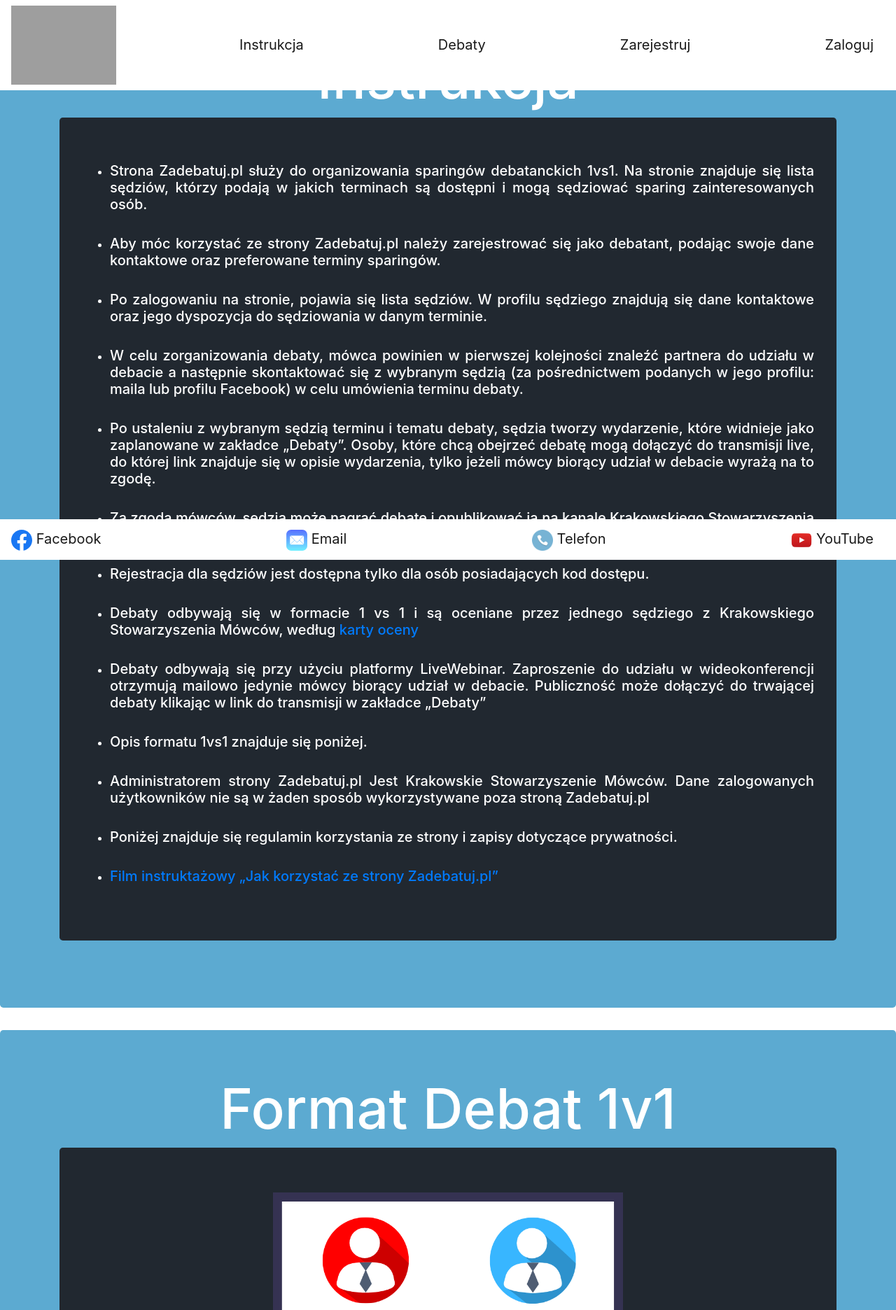
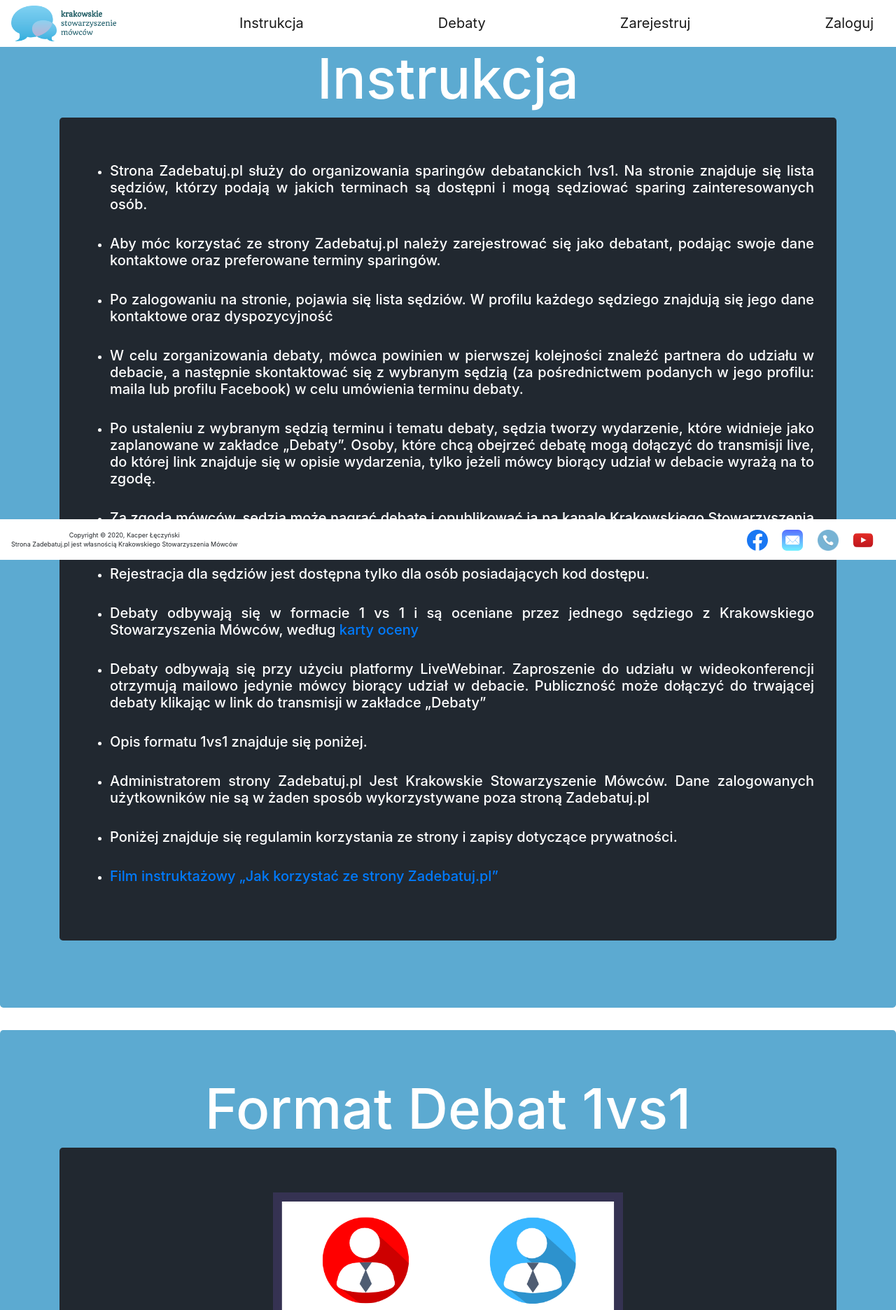
Before and after one commit to kacperleczynski/zadebatuj, a Django app: page /instruction/ in a window 1280 px wide. Shown: the top 1872 px of the page at 70% size. Run offline with Django 3.2, Linux system fonts and the light colour scheme; some libraries are stand-ins or nearby versions; grey boxes are pictures that could not be loaded.

Commit message:
first commit

```diff
--- a/ksm_app/forms.py
+++ b/ksm_app/forms.py
@@ -58,9 +58,9 @@ class JudgesForm(forms.ModelForm):
             'dyspozycyjnosc','opis', 'facebook']
 
 class DebatantsBattleForm(forms.ModelForm):
-    data = forms.DateField(input_formats = settings.DATE_INPUT_FORMATS,
-                           widget = forms.TextInput(attrs={'placeholder':'dd.mm.rr'}))
+    data = forms.DateField(widget = forms.TextInput(attrs={'placeholder':'RRRR-MM-DD'}))
     transmisja = forms.URLField(required = False)
+    godzina = forms.TimeField(widget = forms.TextInput(attrs={'placeholder':'gg:mm'}))
     class Meta:
         model = DebatantsBattle
         fields = ['user1','user2','judge','data','godzina','transmisja']
--- a/ksm_site/settings.py
+++ b/ksm_site/settings.py
@@ -23,9 +23,9 @@ TEMPLATES_DIR = os.path.join(BASE_DIR, 'templates')
 SECRET_KEY = '8ie1hb*7d7j8ay0z@)7^!_gt(xns0wo1o%i!4nh9_hpjtt(e1='
 
 # SECURITY WARNING: don't run with debug turned on in production!
-DEBUG = True
+DEBUG = False
 
-ALLOWED_HOSTS = []
+ALLOWED_HOSTS = ["www.zadebatuj.pl"]
 
 
 # Application definition
--- a/static/js/stoper.js
+++ b/static/js/stoper.js
@@ -163,7 +163,7 @@
     function adVocem() {
         clearInterval(interval);
         started = false;
-        minuty = 1;
+        minuty = 2;
         sekundy = 0;
         $('#timer').find('.timer-minutes').text(minuty);
         $('#timer').find('.timer-seconds').text("0" + sekundy);
@@ -191,7 +191,7 @@
             $('.joker-controls').show();
         clearInterval(intervalJoker);
         $('.joker-timer').show();
-        minutyJoker = 0;
+        minutyJoker = 2;
         sekundyJoker = 30;
         $('#timer').find('.joker-minutes').text(minutyJoker);
         $('#timer').find('.joker-seconds').text(sekundyJoker);
--- a/templates/ksm_app/base.html
+++ b/templates/ksm_app/base.html
@@ -15,7 +15,7 @@
   transform: translate(-50%, -50%);
   color: white;
   text-shadow: -1px 0 black, 0 1px black, 1px 0 black, 0 -1px black;
-  font-family:'Oxygen';
+  font-family:'Arial';
 
 }
 .hero-text h1{
@@ -23,6 +23,7 @@
 }
 .hero-text h2{
   font-size: 25px;
+  font-family: 'Heuristica';
 }
 
 .bg {
@@ -62,6 +63,27 @@
   border-bottom: 2px solid #8c8e9c;
   font-size: 150%;
 }
+#me{
+  font-size: 9px;
+  text-align: center
+}
+
+#icon1:hover{
+  width: 40px;
+  height: 40px;
+}
+#icon2:hover{
+  width: 40px;
+  height: 40px;
+}
+#icon3:hover{
+  width: 40px;
+  height: 40px;
+}
+#icon4:hover{
+  width: 40px;
+  height: 40px;
+}
 
 
 
@@ -77,8 +99,7 @@
 </head>
   <body>
     <nav class="navbar fixed-top navbar-light" style="background-color: white;">
-        <a id=logo href="{% url 'ksm_app:base' %}"><img
-                src="https://scontent.fktw1-1.fna.fbcdn.net/v/t1.15752-9/s2048x2048/61695035_726278214470494_3799809462861037568_n.png?_nc_cat=106&_nc_sid=b96e70&_nc_ohc=cRUqJToZ_oMAX9kYMPB&_nc_ht=scontent.fktw1-1.fna&oh=550d77036075bfac270bd401ed84b5ec&oe=5ECB3F87"
+        <a id=logo href="{% url 'ksm_app:base' %}"><img src="/static/images/logo.png"
                 class="img-fluid" alt="Responsive image" width="150"></a>
 
         {% if user.is_authenticated %}
@@ -114,19 +135,26 @@
         {% endif %}
     </nav>
 
+
     <nav class="navbar fixed-bottom navbar-light" style="background-color: white;">
-      <a class="navbar-brand" href="https://www.facebook.com/ksmowcow/">
-        <img src="/static/images/facebook.svg" width="30" height="30" alt=""> Facebook
+    <div id='me'>
+        Copyright &copy; 2020, Kacper Łęczyński <br>
+        Strona Zadebatuj.pl jest własnością Krakowskiego Stowarzyszenia Mówców
+    </div>
+    <div>
+      <a class="navbar-brand" href="https://www.facebook.com/ksmowcow/ " target="_blank">
+        <img id='icon1' src="/static/images/facebook.svg" width="30" height="30" alt="">
       </a>
       <a class="navbar-brand" href="mailto:ksmowcow@gmail.com">
-        <img  src="/static/images/email.svg" width="30" height="30" alt=""> Email
+        <img id='icon2' src="/static/images/email.svg" width="30" height="30" alt="">
       </a>
       <a class="navbar-brand" href="{% url 'ksm_app:phone' %}">
-        <img src="/static/images/phone.svg.png" width="30" height="30" alt=""> Telefon
+        <img id='icon3' src="/static/images/phone.svg.png" width="30" height="30" alt="">
       </a>
-      <a id=twitch class="navbar-brand" href="https://www.youtube.com/channel/UCd2KIvR-DMDGMT_ce2gJzAw">
-        <img src="/static/images/yt.svg.png" width="30" height="30" alt=""> YouTube
+      <a class="navbar-brand" href="https://www.youtube.com/channel/UCd2KIvR-DMDGMT_ce2gJzAw " target="_blank">
+        <img id='icon4' src="/static/images/yt.svg.png" width="30" height="30" alt="">
       </a>
+    </div>
     </nav>
     {% block body_block %}
     <div id="carouselExampleControls" class="carousel slide" data-ride="carousel">
--- a/templates/ksm_app/battle_form.html
+++ b/templates/ksm_app/battle_form.html
@@ -24,7 +24,9 @@
           Debatant 1:{{form.user1}} <h4>vs</h4> Debatant 2:{{form.user2}}<br><br>
           Link do transmisji:{{form.transmisja}}<br><br>
           Data: {{form.data}}<br><br>
+          <p>Data powinna być w forma (RRRR-MM-DD)</p>
           Godzina: {{form.godzina}}<br><br>
+          <p>Godzina powinna być w formacie (GG:MM)</p>
           Sędziuje: {{form.judge}}<br><br>
 
         <button type="submit" class="btn btn-outline-info">Zatwierdź</button>
--- a/templates/ksm_app/debatants_detail.html
+++ b/templates/ksm_app/debatants_detail.html
@@ -33,7 +33,7 @@
             <span class="white-text">Miasto:</span><span class="yellow-color"> {{debatants.miasto}}</span><br>
             <span class="white-text">Szkoła:</span><span class="yellow-color"> {{debatants.szkoła}}</span><br>
             <span class="white-text">Organizacja:</span><span class="yellow-color"> {{debatants.organizacja}}</span><br>
-            <span class="white-text">Profil:</span><span><a href="{{debatants.facebook}}"> Facebook</a></span><br>
+            <span class="white-text">Profil:</span><span><a href="{{debatants.facebook}}" target="_blank"> Facebook</a></span><br>
             <span class="white-text">Opis:</span><span class="yellow-color"> {{debatants.opis}}</span><br>
             <span class="white-text">Terminy sparingów:</span><span class="yellow-color"> {{debatants.terminy}}</span><br>
             <div class="btn-group">
--- a/templates/ksm_app/instrukcja.html
+++ b/templates/ksm_app/instrukcja.html
@@ -47,13 +47,12 @@
            sparingów.
         </h3></li><br>
         <li><h3>
-          Po zalogowaniu na stronie, pojawia się lista sędziów. W profilu
-          sędziego znajdują się dane kontaktowe oraz jego dyspozycja do
-          sędziowania w danym terminie.
+          Po zalogowaniu na stronie, pojawia się lista sędziów. W profilu każdego
+          sędziego znajdują się jego dane kontaktowe oraz dyspozycyjność
         </h3></li><br>
         <li><h3>
          W celu zorganizowania debaty, mówca powinien w pierwszej kolejności
-         znaleźć partnera do udziału w debacie a następnie skontaktować się z
+         znaleźć partnera do udziału w debacie, a następnie skontaktować się z
          wybranym sędzią (za pośrednictwem podanych w jego profilu: maila lub
          profilu Facebook) w celu umówienia terminu debaty.
       </h3></li><br>
@@ -75,7 +74,7 @@
       <li><h3>
         Debaty odbywają się w formacie 1 vs 1 i są oceniane przez jednego
         sędziego z Krakowskiego Stowarzyszenia Mówców, według
-        <a href="https://drive.google.com/file/d/1bO6r0nl8WJsyekh3jo2wV2kpJIpgoMdU/view?fbclid=IwAR1y2uATHOi9WZHlwjtqmAY1YFhmlNsGwrLUthga_jvGOFZ_o1WgfFyd6t0" download> karty oceny</a>
+        <a href="https://drive.google.com/file/d/18iK-S7i1Op4DQCIYAZzBr0AE_GBtoNbY/view?fbclid=IwAR3qtcAL58zCzoqyfGnrGsNZccYj27HtKYWHRjDAx8AHPJUaD5J7vv0DVQo" target="_blank" download> karty oceny</a>
       </h3></li><br>
       <li><h3>
         Debaty odbywają się przy użyciu platformy LiveWebinar.
@@ -95,21 +94,22 @@
         Poniżej znajduje się regulamin korzystania ze strony i zapisy dotyczące
         prywatności.
       </h3></li><br>
-      <li><h3><a href="#">Film instruktażowy „Jak korzystać ze strony Zadebatuj.pl”</a></h3></li>
+      <li><h3><a href="https://www.youtube.com/watch?v=-TSqgAxHY1k&feature=youtu.be&fbclid=IwAR0KgDbaoELvv41I2e0tZ-_EiTaDF-C6bOwa1JjYH2gJEC7QMl3syYAEO3A " target="_blank">
+          Film instruktażowy „Jak korzystać ze strony Zadebatuj.pl”</a></h3></li>
       </ul>
     </div>
   </div>
 </div>
 <div id=central class="jumbotron">
   <div class="container">
-      <h1>Format Debat 1v1</h1>
+      <h1>Format Debat 1vs1</h1>
     <div id=jumbotron1 class="jumbotron">
       <img class='photo' src="/static/images/vs.png" width="500" height="500" alt=""><br><br>
       <ul>
         <li><h4>
           Mowy Wprowadzające</h4><h3>Mówcy propozycji i opozycji rozpoczynają
           dyskusję od wprowadzenia do tematu debaty. Mówca powinien w tym miejscu:
-          Wyznaczyć ramy dyskusji, określić co jest w niej najważniejsze oraz
+          wyznaczyć ramy dyskusji, określić co jest w niej najważniejsze oraz
           kogo ona dotyczy, na jakich płaszczyznach będzie rozpatrywana.
           W pierwszej mowie powinny pojawić się definicje pomagające zbudować
           wspólne wyobrażenie o danym temacie, nakreślenie swojej linii
@@ -129,9 +129,9 @@
           zakończenie wypowiedzi.
         </h3></li><br>
         <li><h4>
-          Mowy Argumentacyjne</h4><h3>Następnym elementem są 5 minutowe mowy Argumentacyjne.
+          Mowy argumentacyjne</h4><h3>Następnym elementem są 5 minutowe mowy Argumentacyjne.
           Na tym etapie mówcy rozwijają swoje stanowisko w danym temacie.
-          Jest to mowa w której powinna pojawić się właściwa linia argumentacyjna.
+          Jest to mowa, w której powinna pojawić się właściwa linia argumentacyjna.
           Mówcy mogą w tym miejscu odnosić się do tego co powiedział rywal, ale
           powinni raczej skupić się na swoich argumentach.
         </h3></li><br>
@@ -139,13 +139,13 @@
           Runda pytań</h4><h3>Po mowach argumentacyjnych powtarzamy rundę pytań.
         </h3></li><br>
         <li><h4>
-          Podsumowanie</h4><h3>Na zakończenie debaty, każdy z mówców ma 2 minuty czasu
-          by podsumować to co się na niej wydarzyło. Może Powiedzieć co jego
-          zdaniem było w tej dyskusji najważniejsze i zważyć pojawiające się
-          argumenty.
+          Podsumowanie</h4><h3>Na zakończenie debaty każdy z mówców ma 2 minuty czasu,
+          by podsumować, to co się na niej wydarzyło w jej trakcje.W tym miejscu
+          warto powiedzieć, co zdaniem mówcy było w tej dyskusji najważniejsze i
+          zważyć pojawiające się w niej argumenty.
         </h3></li><br>
         <li><h4>
-          Ogólne</h4><h3>Każdy z mówców ma zatem 12 minut właściwego wystąpienia
+          W skrócie</h4><h3>Każdy z mówców ma zatem 12 minut właściwego wystąpienia
           oraz 4 minuty przeznaczone na zadawanie pytań. Debatę rozpoczyna
           mówca propozycji a kończy mówca opozycji. Format ten nie przewiduje
           zadawania pytań w trakcie wystąpień, by umożliwić debatantom pełne
@@ -153,7 +153,7 @@
           wchodzić w dialog z przeciwnikiem sprawiają, że debata staje się
           bardziej dynamiczna.
         </h3></li><br>
-        <li><h3><a href="#">Film instruktarzowy „Debaty w formacie 1vs1”</a></h3></li>
+        <li><h3><a href="#">Film instruktażowy „Debaty w formacie 1vs1”</a></h3></li>
       </ul>
     </div>
   </div>
@@ -162,26 +162,26 @@
   <div class="container">
       <h1>Sposób oceniania</h1>
     <div id=jumbotron1 class="jumbotron">
-      <img class='photo' src="/static/images/karta.png" width="550" height="550" alt=""><br><br>
-      <h3><a href="https://drive.google.com/file/d/1bO6r0nl8WJsyekh3jo2wV2kpJIpgoMdU/view?fbclid=IwAR1y2uATHOi9WZHlwjtqmAY1YFhmlNsGwrLUthga_jvGOFZ_o1WgfFyd6t0" download> Karta oceny</a></h3>
+      <img class='photo' src="/static/images/karta1.png" width="550" height="550" alt=""><br><br>
+      <h3><a href="https://drive.google.com/file/d/18iK-S7i1Op4DQCIYAZzBr0AE_GBtoNbY/view?fbclid=IwAR3qtcAL58zCzoqyfGnrGsNZccYj27HtKYWHRjDAx8AHPJUaD5J7vv0DVQo" target="_blank" download> Karta oceny</a></h3>
       <br>
       <ul>
         <li><h4>
           Struktura: oceniana pod kątem uporządkowania treści w wypowiedzi
-          mówcy. Czy mowa jest dobrze przemyślana, czy płynnie wprowadza
-          słuchacza w następujące treści wystąpienia</h4><br>
-          <h3>0- Mowa nieuporządkowana, treści wrzucane są bez namysłu i sensu w
-          ich następowaniu.<br>
-          1- Pojawiają się zalążki struktury, nie ma problemów ze zrozumieniem
+          mówcy.W tej części ocenia się m.in. czy mowa jest dobrze przemyślana, czy płynnie wprowadza
+          słuchacza w treść wystąpienia.</h4><br>
+          <h3>0- Mowa nieuporządkowana, treści wrzucane są bez namysłu, w
+          następujących po sobie częściach nie widać ciągu logicznego<br>
+          1- Pojawiają się zalążki struktury, nie ma problemów ze zrozumieniem,
           o co chodzi w mowie. <br>
           2- Mowa dobrze ustrukturyzowana, przemyślana.</h3>
         </li><br>
         <li><h4>
-          Wypełnienie roli w tej części debaty: Czy mówca wprowadza elementy
+          Wypełnienie roli w tej części debaty: czy mówca wprowadza elementy
           niezbędne na danym etapie dyskusji, dobrze wykorzystuje swój czas?</h4><br>
-          <h3>0- Nie wypełnienie roli przypadającej na tę część debaty. <br>
-          1- Wypełnienie części . <br>
-          2- Adekwatne wypełnienie swojej roli do danego miejsca w debacie .</h3>
+          <h3>0- Niewypełnienie roli przypadającej na tę część debaty. <br>
+          1- Wypełnienie roli w części. <br>
+          2- Adekwatne wypełnienie swojej roli w tej części debaty.</h3>
         </li><br>
         <li><h4>
           Merytoryka wypowiedzi:
@@ -192,16 +192,17 @@
           1- Pojawiają się założenia i są uprawdopodabniane. <br>
           2- Mowa merytoryczna, dobre, adekwatne założenia, oparte na faktach,
           względnie udowodnione. <br>
-          3- dobre adekwatne założenia, pojawiają się fakty, dobre udowodnienie. <br>
-          4- dodatkowo pojawiają się szczególnie ważne dla debaty argumenty.
+          3- Dobre, adekwatne założenia. Pojawiają się fakty, które są należycie
+          udowodnione. (albo coś w ten deseń, żeby nie było dobre dobre)  <br>
+          4- Dodatkowo pojawiają się szczególnie ważne dla debaty argumenty.
         </h3>
         </li><br>
-        <li><h4>wpływ na debatę: Poziom w jakim mówca w danym momencie wpływa
+        <li><h4>Wpływ na debatę: poziom, w jakim mówca w danym momencie wpływa
                 na przebieg debaty, czy treści przez niego podnoszone mają
                 szczególne znaczenie dla losów debaty, wprowadzają do niej
                 ważne wątki lub płaszczyzny?</h4> <br>
                 <h3>0- Bez wpływu na debatę (mowy mogłoby nie być)
-          1- Pojawiają się tylko najoczywistsze kwestie nie mające szczególnego
+          1- Pojawiają się tylko najoczywistsze kwestie, niemające szczególnego
           wpływu na przebieg debaty. <br>
           2- Mówca wprowadza nowe atrakcyjne kwestie, argumenty, które
           przybliżają go do zwycięstwa. <br>
@@ -213,7 +214,7 @@
           do 2 pkt proporcjonalnie) </h3>
         </li> <br>
         <li><h4>
-          Responswyność: Poziom radzenia sobie z zadawaniem i odpowiadaniem na pytania.
+          Responsywność: poziom radzenia sobie z zadawaniem i odpowiadaniem na pytania.
         </h4> <br>
         <h3>0- Pytania zadawane nieumiejętnie, niejasne
             (analogicznie odpowiedzi) <br>
@@ -228,10 +229,10 @@
       <h3>
         0- Pytania nie odnoszą się do tematu, są zbędne
         (analogicznie odpowiedzi) <br>
-        1- Pytania są adekwatne i dobrze skonstruowane
-        (analogicznie odpowiedzi) <br>
-        2- Bardzo dobre pytania, trafiające w sedno wypowiedzi przeciwnika
-        (analogicznie odpowiedzi)
+        1- Dobrze skonstruowane pytania, ale brak
+        polemiki (analogicznie odpowiedzi)<br>
+        2- Pojawiają się trafne pytania i
+        wynika z nich dalsza dyskusja (analogicznie odpowiedzi)
       </h3>
     </li> <br>
     <li><h4>
@@ -249,14 +250,14 @@
     </h4> <br>
     <h3>
       10 punktów do rozdysponowania pomiędzy dwóch mówców. Werdykt może
-      przybrać formę: 6:4/7:3/8:2/9:1/10:0 jednak nigdy nie 5:5
+      przybrać formę: 6:4/7:3/8:2/9:1/10:0, jednak nigdy nie 5:5
     </h3>
     </li> <br>
     <li><h4>
       Argumentacja:
     </h4> <br>
     <h3>
-      0-2 Brak argumentów, pojawiają się jedynie stwierdzenia (state) <br>
+      0-2 Brak argumentów, pojawiają się jedynie stwierdzenia (state'y). <br>
       2-4 Argumenty mają poprawną strukturę, brakuje im analizy. <br>
       4-6 Argumenty są odpowiednio przeanalizowane i uprawdopodobnione.
       Dobra struktura. <br>
@@ -294,9 +295,9 @@
             prawdziwych danych osobowych</h3>
         </li><br>
         <li>
-          <h3>Nagrywanie całości lub fragmentów debat organizowanych w
-            ramach platformy zadebatuj.pl dla osób nie będących organizatorem
-            debaty będą zakazane.</h3>
+          <h3>zabronione jest nagrywanie całości lub fragmentów debat
+          organizowanych w ramach platformy zadebatuj.pl przez osoby inne
+          niż sędziowie</h3>
         </li><br>
         <li><h3>
           Użytkownik, który deklaruje chęć wzięcia udziału w debacie w danym terminie,
--- a/templates/ksm_app/live.html
+++ b/templates/ksm_app/live.html
@@ -31,7 +31,7 @@
       {% if battle.transmisja %}
         <h5><a href="{{ battle.transmisja }}">Transmisja Live</a></h5>
       {% else %}
-        <h5>Link pojawi się jak transmisja bedzie live</h5>
+        <h5>Link do transmisji pojawi się wkrótce</h5>
       {% endif %}
       <h5>Sędziuje: {{battle.judge}}</h5>
 
--- a/templates/ksm_app/register_debatants.html
+++ b/templates/ksm_app/register_debatants.html
@@ -41,12 +41,14 @@
             <span class="input-group-text" id="basic-addon1">Nazwa użytkownika</span>
           </div>
           {{ user_form.username }}
+          <p>Uwaga! Nazwa użytkownika bez spacji</p>
         </div>
         <div class="input-group mb-3">
           <div class="input-group-prepend">
             <span class="input-group-text" id="basic-addon1">Hasło</span>
           </div>
           {{user_form.password }}
+          <p>Hasło najlepiej składające się z więcej niż 6 znaków</p>
         </div>
         <div class="input-group mb-3">
           <div class="input-group-prepend">
--- a/templates/ksm_app/register_judges.html
+++ b/templates/ksm_app/register_judges.html
@@ -43,12 +43,14 @@
             <span class="input-group-text" id="basic-addon1">Nazwa użytkownika</span>
           </div>
           {{ user_form.username }}
+          <p>Uwaga! Nazwa użytkownika bez spacji</p>
         </div>
         <div class="input-group mb-3">
           <div class="input-group-prepend">
             <span class="input-group-text" id="basic-addon1">Hasło</span>
           </div>
           {{user_form.password }}
+          <p>Hasło najlepiej składające się z więcej niż 6 znaków</p>
         </div>
         <div class="input-group mb-3">
           <div class="input-group-prepend">
@@ -102,7 +104,7 @@
           <div class="input-group-prepend">
             <span class="input-group-text" id="basic-addon1">Dyspozycyjność</span>
           </div>
-          {{ debatants_form.dyspozycyjnosc }}
+          {{ judges_form.dyspozycyjnosc }}
         </div>
         Akceptuje Regulamin:(<a href="{% url 'ksm_app:instruction' %}">Regulamin</a>)
         {{ judges_form.accept }}<br><br>
```
Also changed, not shown: templates/ksm_app/debatants_list.html (+6 -7 lines), templates/ksm_app/index.html (+4 -22 lines), templates/ksm_app/judges_detail.html (+1 -12 lines), templates/ksm_app/judges_list.html (+5 -9 lines), db.sqlite3, static/images/karta.png (deleted), static/images/karta1.png (added), static/images/logo.png (added), 1 other file.
